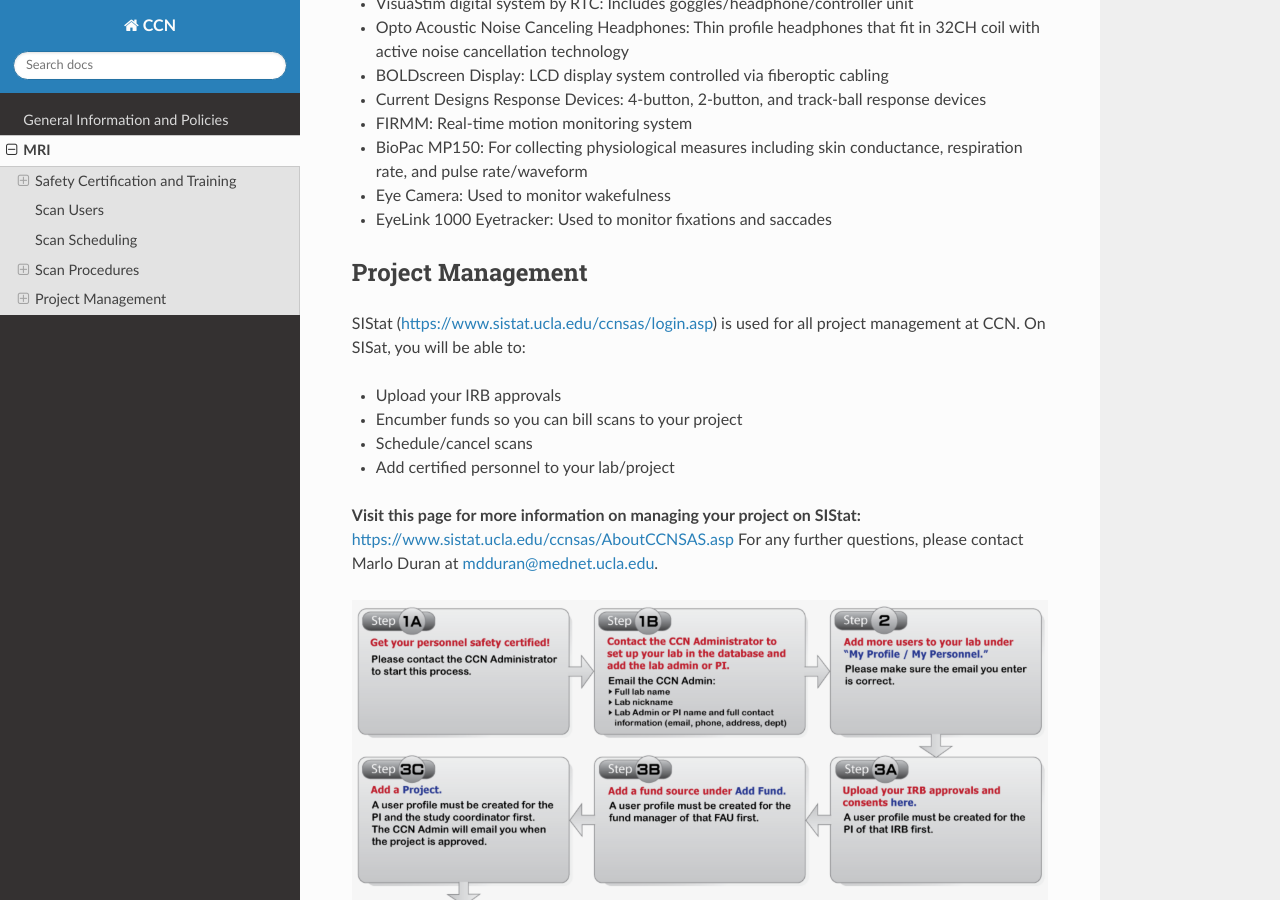
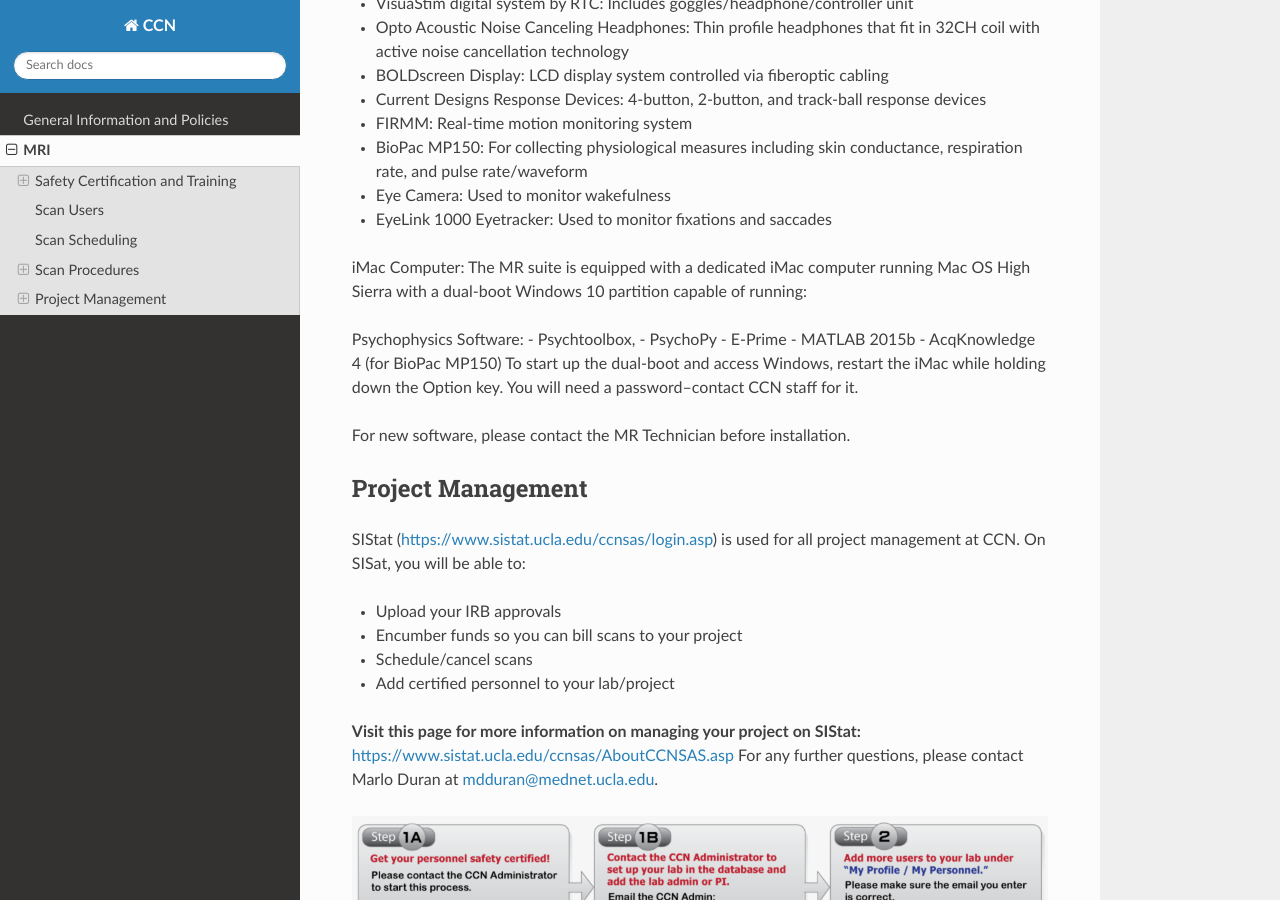
Before and after one commit to jpontanares-ccn/CCN, a Sphinx documentation site: the page built from docs/source/mri.rst, in a window 1280 px wide and 900 px high, scrolled down 9263 px. Built offline with Sphinx 7.4.7 and the Read the Docs theme 3.1.0, drawn with Linux system fonts in a browser that asks for light colours.

Commit message:
Update mri.rst

```diff
--- a/docs/source/mri.rst
+++ b/docs/source/mri.rst
@@ -176,6 +176,20 @@ Peripheral equipment available for projects include:
 - Eye Camera: Used to monitor wakefulness
 - EyeLink 1000 Eyetracker: Used to monitor fixations and saccades
 
+iMac Computer:
+The MR suite is equipped with a dedicated iMac computer running Mac OS High Sierra with a dual-boot Windows 10 partition capable of running:
+
+Psychophysics Software:
+- Psychtoolbox,
+- PsychoPy
+- E-Prime
+- MATLAB 2015b
+- AcqKnowledge 4 (for BioPac MP150)
+To start up the dual-boot and access Windows, restart the iMac while holding down the Option key. You will need a password--contact CCN staff for it.
+
+For new software, please contact the MR Technician before installation.
+
+
 Project Management
 ------------------
 SIStat (https://www.sistat.ucla.edu/ccnsas/login.asp) is used for all project management at CCN. On SISat, you will be able to:
```
